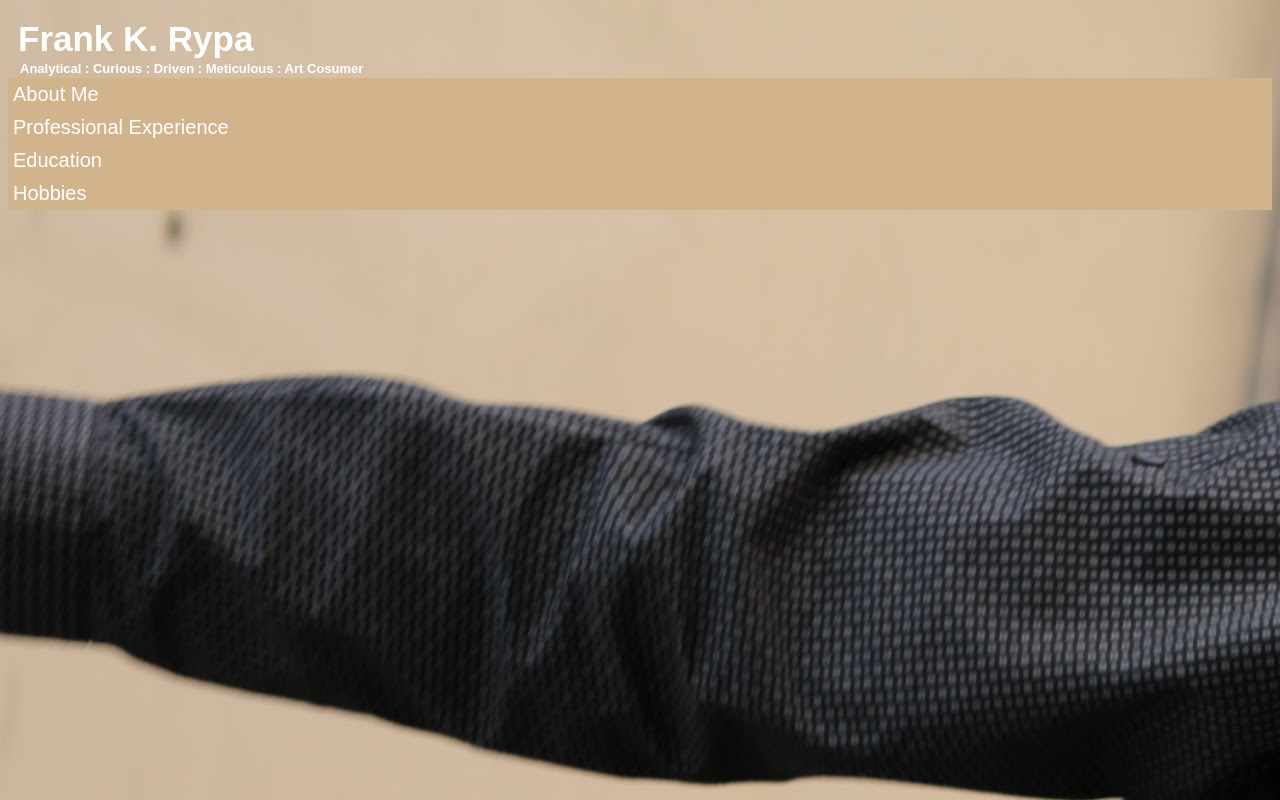
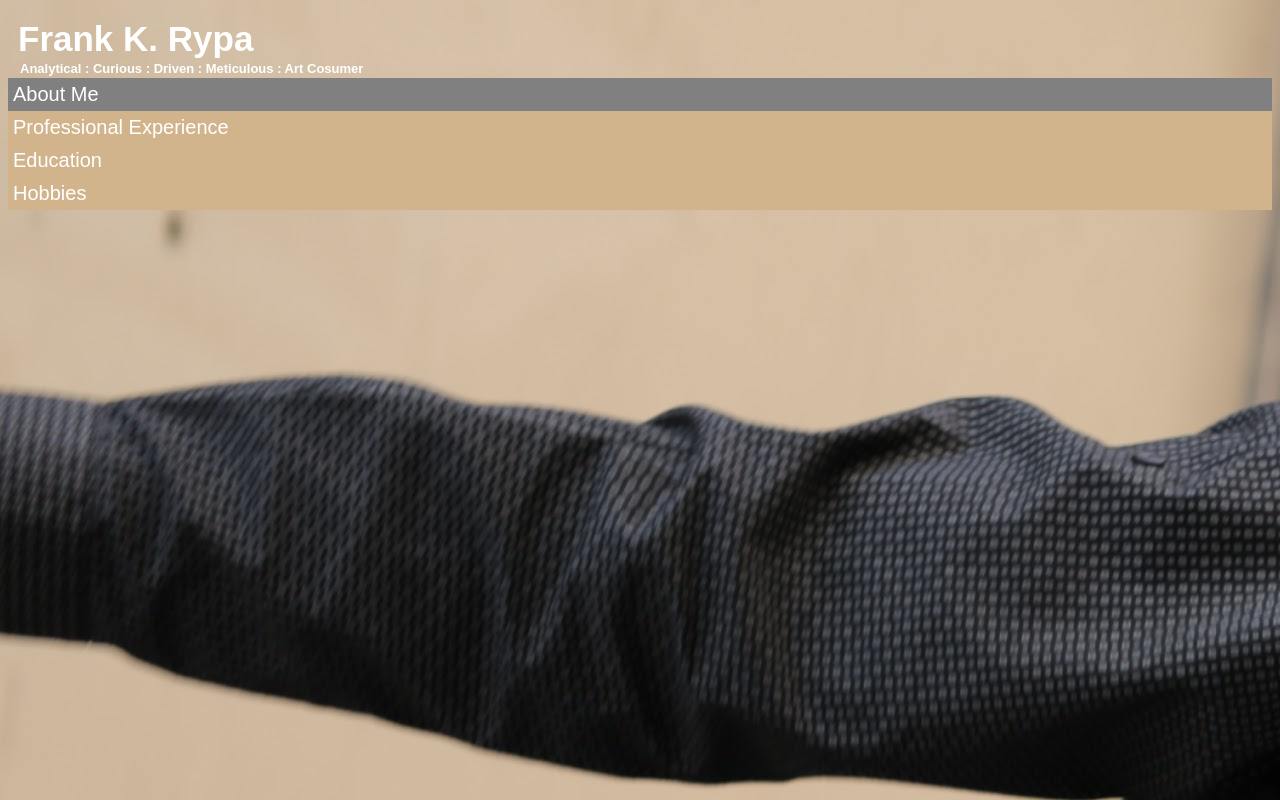
Before and after one commit to kibakanyi/Resume, a plain HTML site: page index.html in a window 1280 px wide. In both pictures the pointer is over the button "About Me". Drawn offline with Linux system fonts and the light colour scheme.

Commit message:
maybe now?
at this point it

```diff
--- a/Style.css
+++ b/Style.css
@@ -29,7 +29,7 @@ section{
   outline:none;
   font-size:20px;
 }
-.active, collapsible:hover{
+.active, .collapsible:hover{
   background-color:grey;
 }
 .content{
```
